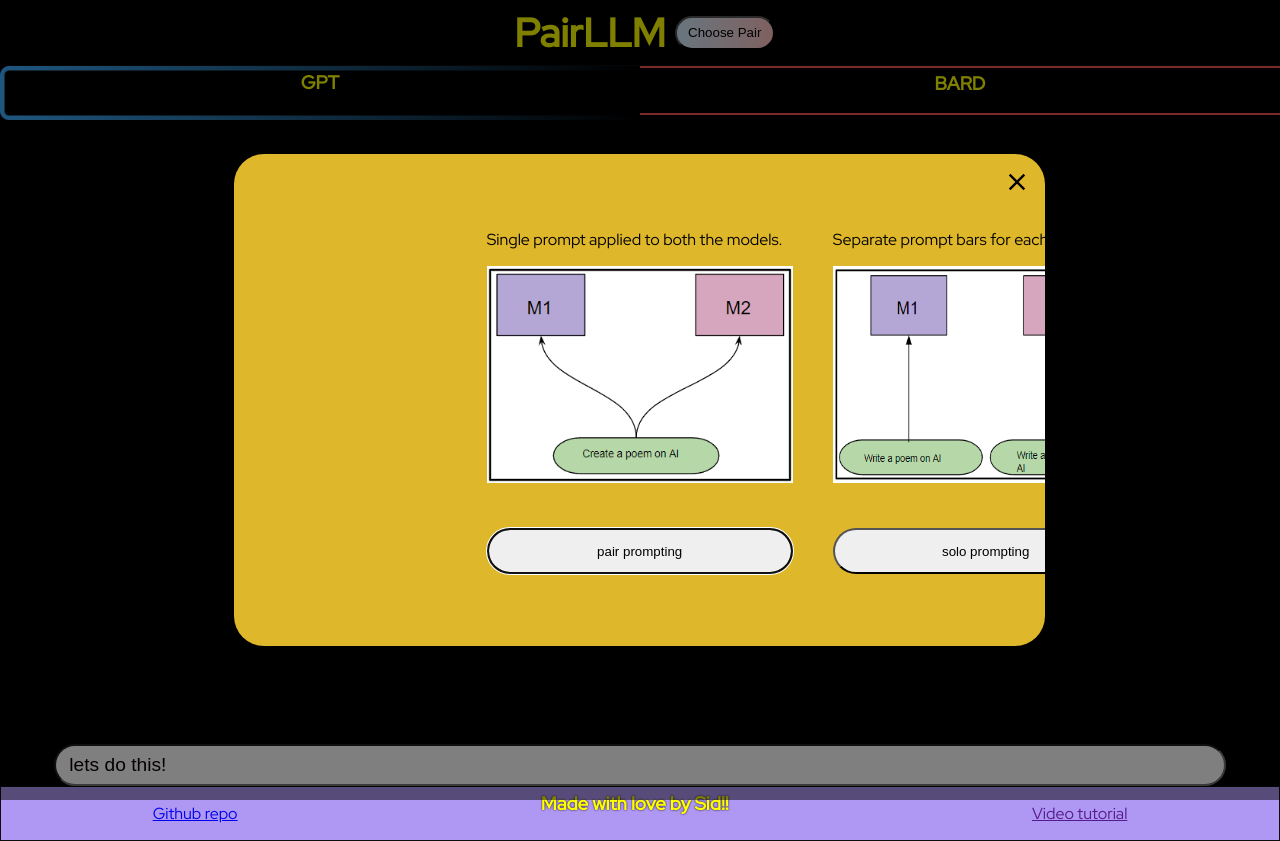
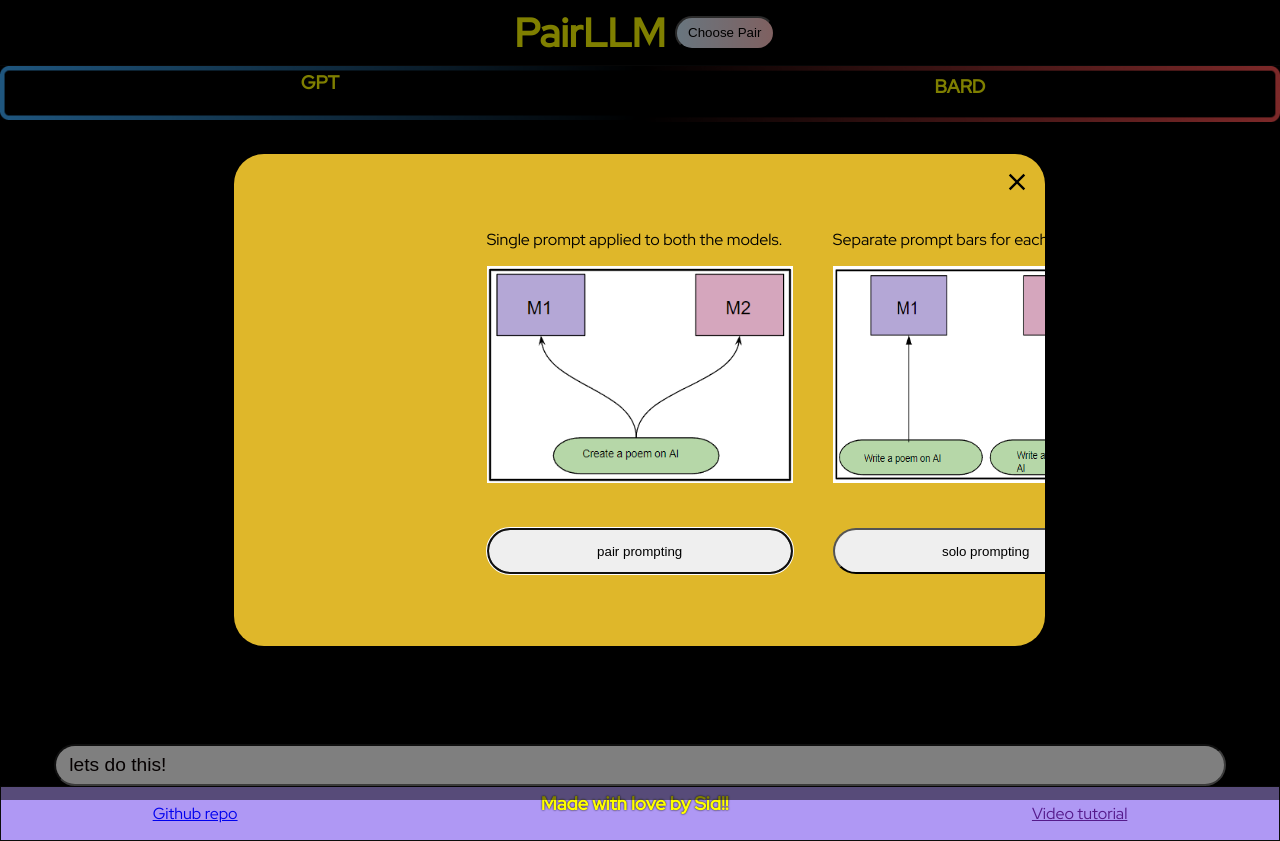
Before and after one commit to Sidharth004/pairllm, a React (Vite) app in the folder pairllm/: page / in a window 1280 px wide. Built offline with nearby package versions, Linux system fonts and the light colour scheme.

Commit message:
chat banner styling updates for both logs

```diff
--- a/pairllm/src/ChatInterface.jsx
+++ b/pairllm/src/ChatInterface.jsx
@@ -124,7 +124,11 @@
 
     <              div className="chat-log2">
                         <div className="chat-banner2">
-                            <h3>BARD</h3>
+                            <img src="src\assets\Rectangle41.png" alt="" />
+                            <div className="banner-overlay-text-gpt">
+                                 <h3>BARD</h3>
+                            </div>
+
                         </div>
                         {bardChatLog.map((chatPair,index)=>  (
                             <ChatMessage2 key={index} chatPair={chatPair}/>
--- a/pairllm/src/lhs.css
+++ b/pairllm/src/lhs.css
@@ -115,6 +115,12 @@
 .banner-overlay-text-gpt{
     position: absolute;
 }
+
+.chat-banner2 img{
+    position: relative;
+    width: 100%;
+    height: 4%;
+}
 .chat-banner2{
     display: flex;
     align-items: center;
@@ -122,20 +128,20 @@
     /* background: #9B8927; */
     background: #000000;
     /* border: 1px solid  (#000000, #3FAEFF); */
-    border-top: 2px solid #FA5252;
+    /* border-top: 2px solid #FA5252;
 
     border-right: 2px solid #FA5252;
 
     border-bottom: 2px solid #FA5252;
-    border-left: 2px #000;
+    border-left: 2px #000; */
 
     background: #000;
     /* padding-left: 20px; */
     justify-content: center;
     /* border: 1px solid black; */
-    width: 100%;
+    /* width: 100%;
     height: 45px;
-    flex-shrink: 0;
+    flex-shrink: 0; */
 }
 .chat-log2{
     z-index: 1;
```
Also changed, not shown: pairllm/src/assets/Rectangle41.png (renamed from pairllm/src/assets/Rectangle 41.png).
